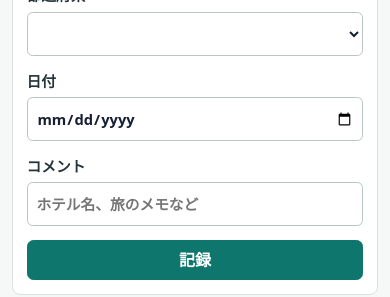
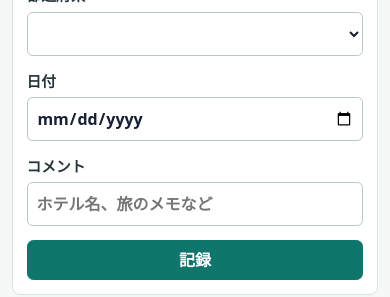
Before and after one commit to code4fukui/tomatta-japan, a plain HTML site: page index.html in a window 390 px wide. Shown: the part 326-623 px from the top of the page. Drawn offline with Linux system fonts and the light colour scheme.

Commit message:
fix font size

```diff
--- a/style.css
+++ b/style.css
@@ -17,6 +17,7 @@ button,
 input,
 select {
   font: inherit;
+  font-size: 16px;
 }
 
 button {
@@ -107,8 +108,13 @@ japan-column-map {
   align-items: end;
 }
 
+.form > * {
+  min-width: 0;
+}
+
 label {
   display: grid;
+  min-width: 0;
   gap: .35rem;
   color: #25343a;
   font-size: .92rem;
@@ -119,6 +125,7 @@ input,
 select {
   min-width: 0;
   max-width: 100%;
+  inline-size: 100%;
   min-height: 2.75rem;
   width: 100%;
   border: 1px solid #b7c6c2;
@@ -131,6 +138,14 @@ select {
 input[type="date"] {
   -webkit-appearance: none;
   appearance: none;
+  display: block;
+  min-inline-size: 0;
+  max-inline-size: 100%;
+}
+
+input[type="date"]::-webkit-date-and-time-value {
+  min-width: 0;
+  text-align: left;
 }
 
 .comment-field {
@@ -299,6 +314,11 @@ th {
     grid-template-columns: 1fr;
   }
 
+  #datetime-input {
+    inline-size: 100%;
+    max-inline-size: 100%;
+  }
+
   .comment-field,
   .actions {
     grid-column: auto;
```
